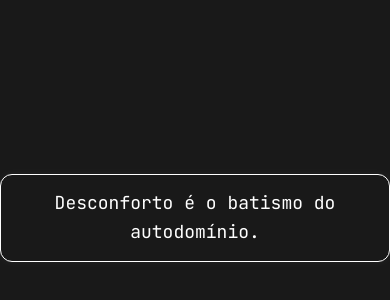
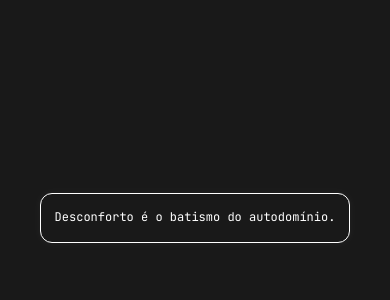
Before and after one commit to josuelm874/motivational-phrase, a plain HTML site: page index.html in a window 390 px wide. Shown: the part 204-504 px from the top of the page. Drawn offline with Linux system fonts and the light colour scheme.

Commit message:
Update index.html

```diff
--- a/index.html
+++ b/index.html
@@ -21,7 +21,7 @@
       background-color: #191919;
       border: 1px solid white;
       border-radius: 12px;
-      padding: 480px;
+      padding: 40px;
       max-width: 600px;
       text-align: center;
       font-size: 14px;
@@ -45,7 +45,7 @@
     @media (max-width: 600px) {
       .box {
         padding: 14px;
-        font-size: 18px;
+        font-size: 12px;
       }
     }
   </style>
```
